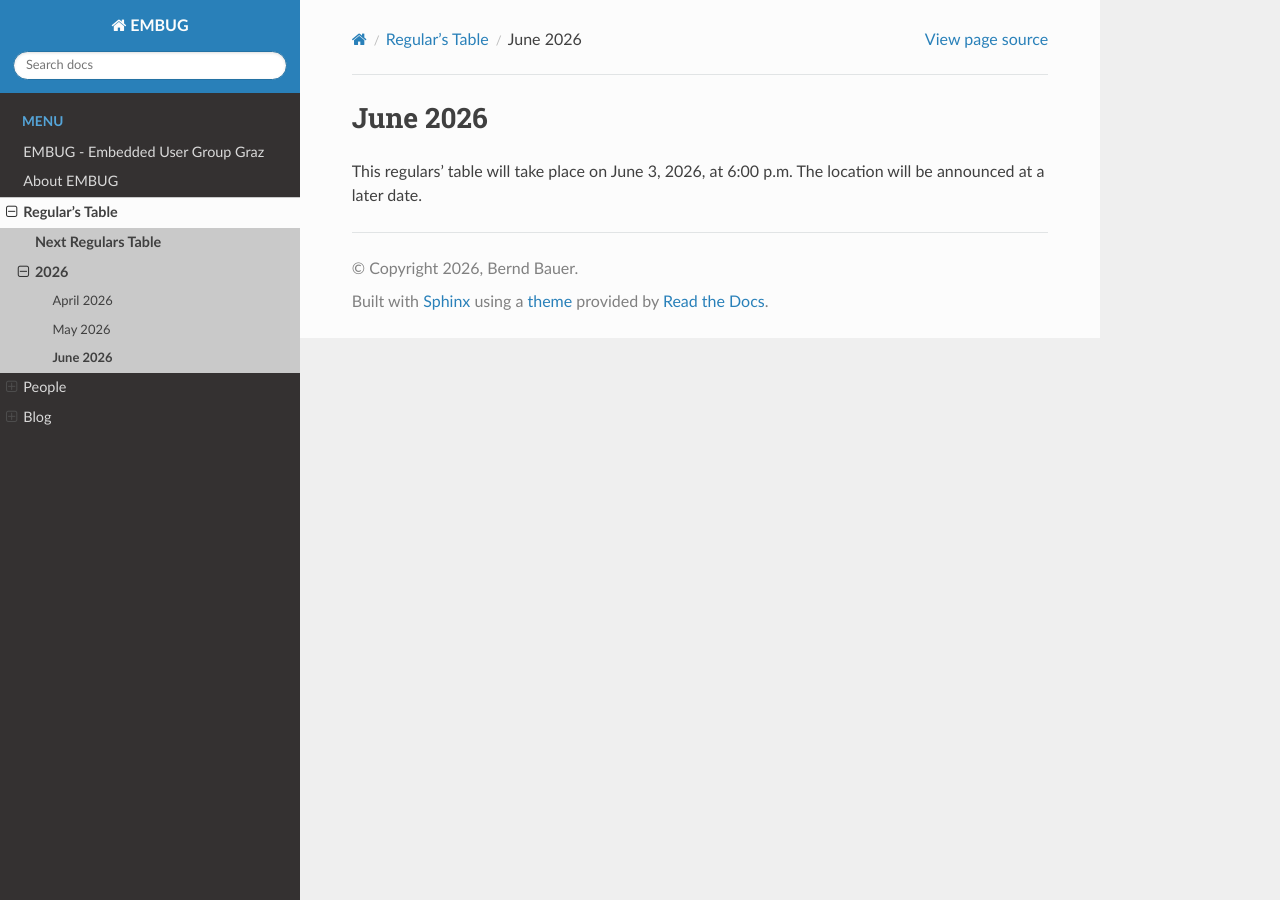
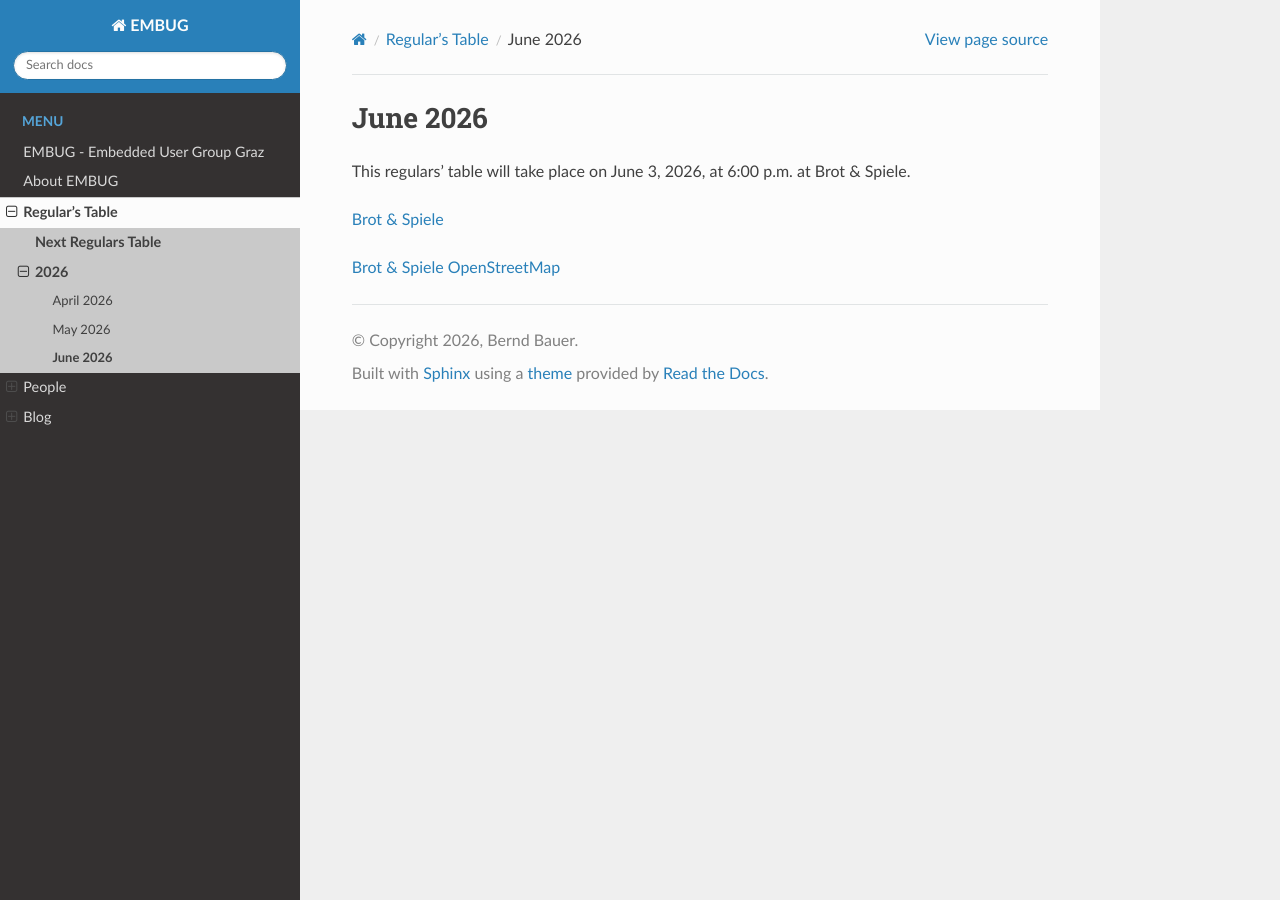
Before and after one commit to embug-org/website, a Sphinx documentation site: the page built from source/regulars_table/2026/06_june.rst, in a window 1280 px wide. Built offline with Sphinx 7.4.7 and the Read the Docs theme 3.1.0, drawn with Linux system fonts in a browser that asks for light colours.

Commit message:
RT June 26: Updated location

```diff
--- a/source/index.rst
+++ b/source/index.rst
@@ -13,8 +13,7 @@ EMBUG - Embedded User Group Graz
    /blog/index
 
 .. important::
-   The next regulars table will take place on June 3, 2026, at 6:00 p.m.
-   The location will be announced at a later date.
+   The next regulars table will take place on June 3, 2026, at 6:00 p.m. at Brot & Spiele.
    See :doc:`June 2026 <regulars_table/2026/06_june>`.
 
 .. note::
--- a/source/regulars_table/2026/06_june.rst
+++ b/source/regulars_table/2026/06_june.rst
@@ -1,5 +1,8 @@
 June 2026
 =========
 
-This regulars' table will take place on June 3, 2026, at 6:00 p.m.
-The location will be announced at a later date.
+This regulars' table will take place on June 3, 2026, at 6:00 p.m. at Brot & Spiele.
+
+`Brot & Spiele <https://www.brot-spiele.com/>`_
+
+`Brot & Spiele OpenStreetMap <https://www.openstreetmap.org/node/291465085>`_
```
